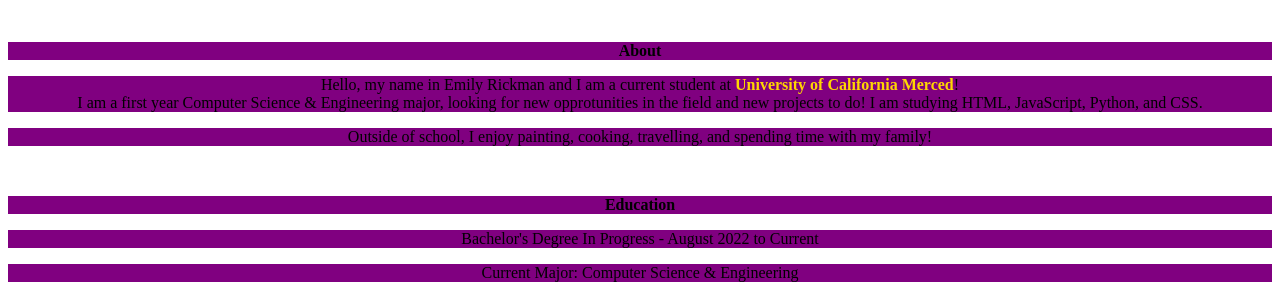
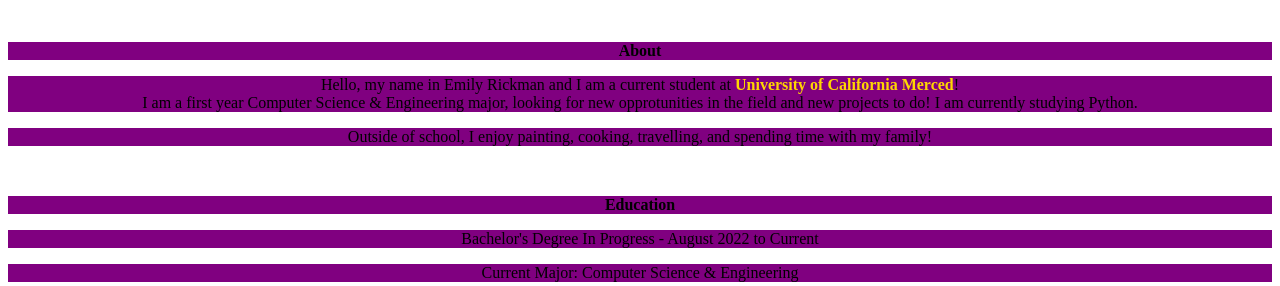
Before and after one commit to ErisVaTano/ErisVaTano.github.io, a Jekyll site: the page index.html, which Jekyll copies as it is, in a window 1280 px wide. Shown: the top 286 px of the page. Built offline with Jekyll 4.4.1, drawn with Linux system fonts in a browser that asks for light colours.

Commit message:
Update index.html

```diff
--- a/index.html
+++ b/index.html
@@ -20,7 +20,7 @@
                 <div class="my-header"><b><p style="text-align:center">About</p></b></div>
                 <p>
                     Hello, my name in Emily Rickman and I am a current student at <font color="Gold"><b>University of California Merced</b></font>! <br>
-                    I am a first year Computer Science & Engineering major, looking for new opprotunities in the field and new projects to do! I am studying HTML, JavaScript, Python, and CSS.
+                    I am a first year Computer Science & Engineering major, looking for new opprotunities in the field and new projects to do! I am currently studying Python.
                 </p>
                 <p>
                     Outside of school, I enjoy painting, cooking, travelling, and spending time with my family!
```
